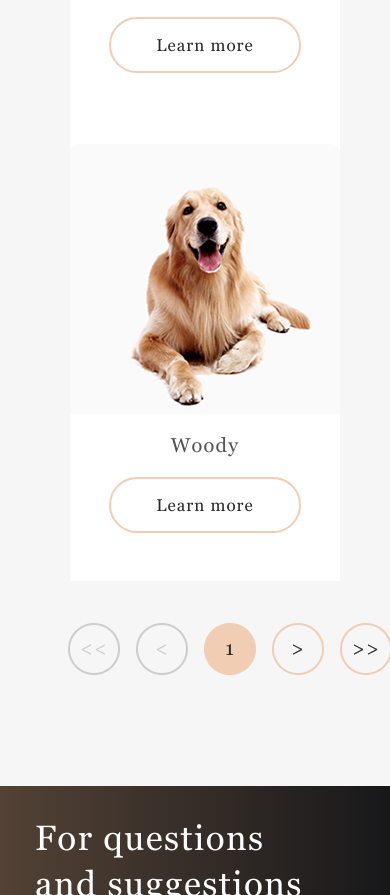
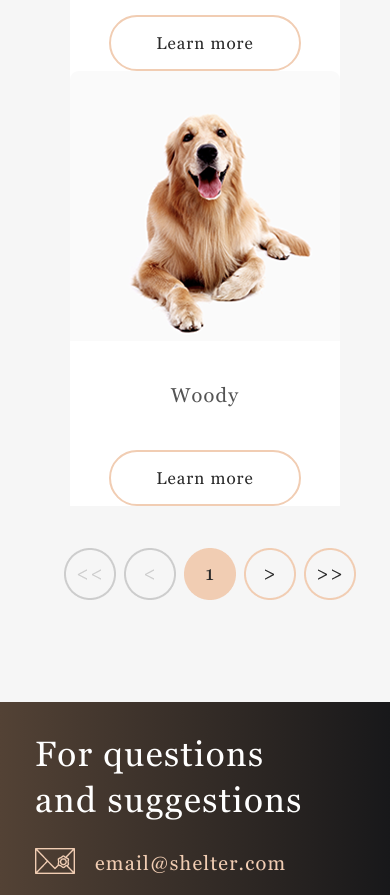
Before and after one commit to LenaYork/keyboard, a plain HTML site: page shelter/pages/pets/index.html in a window 390 px wide. Shown: the part 1079-1974 px from the top of the page. Drawn offline with Linux system fonts and the light colour scheme; files whose address does not match are found by name.

Commit message:
fix: correct pets table

```diff
--- a/shelter/pages/pets/style.css
+++ b/shelter/pages/pets/style.css
@@ -197,9 +197,8 @@ li {
 .friend-item {
     display: flex;
     flex-direction: column;
-    justify-content: center;
+    justify-content: space-between;
     align-items: center;
-    padding-bottom: 25px;
     background-color: #fff;
     width: 270px;
     height: 435px;
@@ -515,6 +514,7 @@ li {
     }
 
     .main-container {
+        box-sizing: border-box;
         height: 1649px;
         padding: 42px 10px;
     }
@@ -602,4 +602,8 @@ li {
         display: none;
     }
 
+    .pets-arrows {
+        width: 300px;
+    }
+
 }
```
